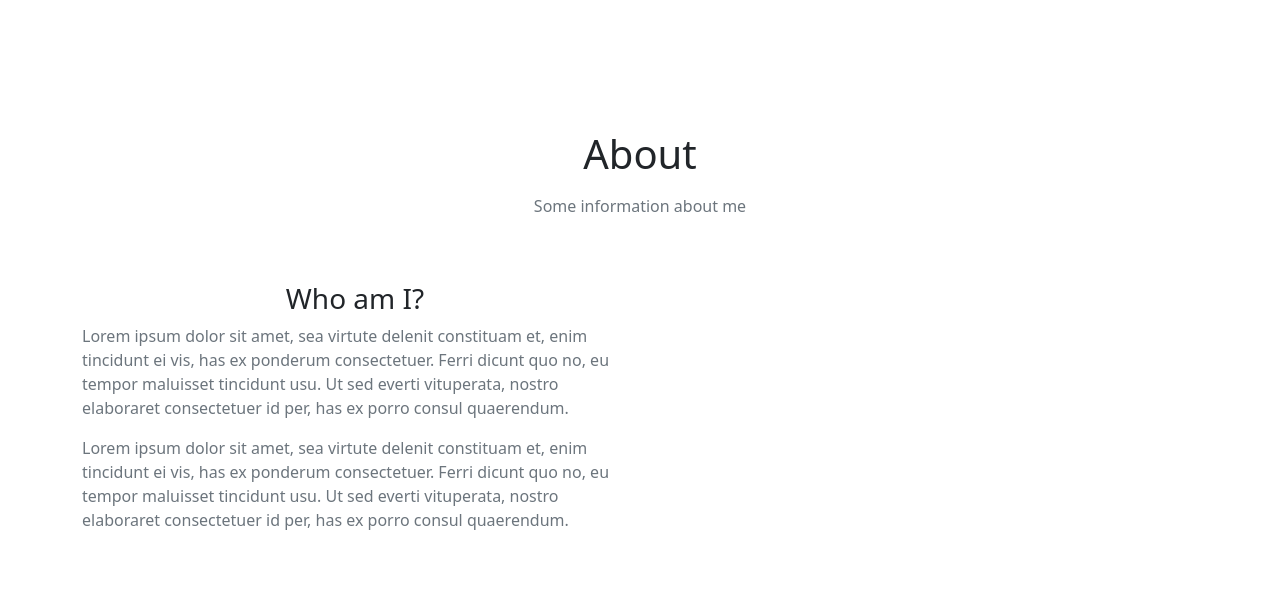
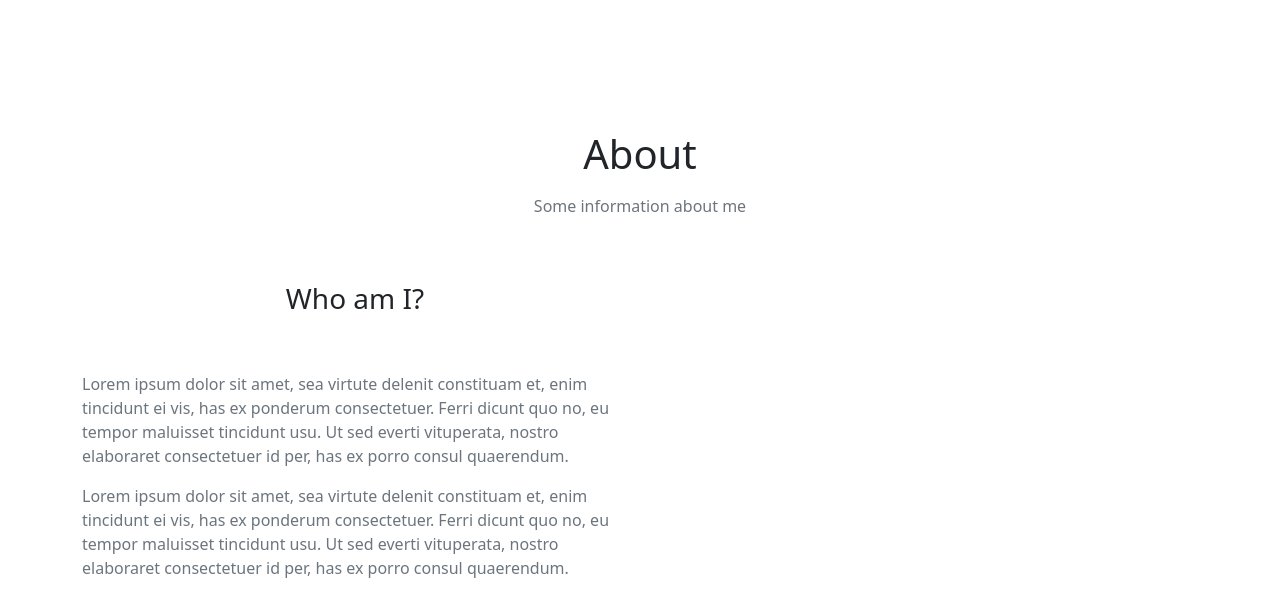
Before and after one commit to Mahsa1990a/portfolio, a plain HTML site: page index.html in a window 1280 px wide. Shown: the part 1617-2233 px from the top of the page. Drawn offline with Linux system fonts and the light colour scheme.

Commit message:
added padding

```diff
--- a/index.html
+++ b/index.html
@@ -104,7 +104,7 @@
       </div>
       <div class="row pt-5">
         <div class="col-md-6">
-          <h3 class="text-center">Who am I?</h3>
+          <h3 class="text-center pb-5">Who am I?</h3>
           <p class="text-muted">
             Lorem ipsum dolor sit amet, sea virtute delenit constituam et, enim tincidunt ei vis, has ex ponderum
             consectetuer. Ferri dicunt quo no, eu tempor maluisset tincidunt usu. Ut sed everti vituperata, nostro
```
